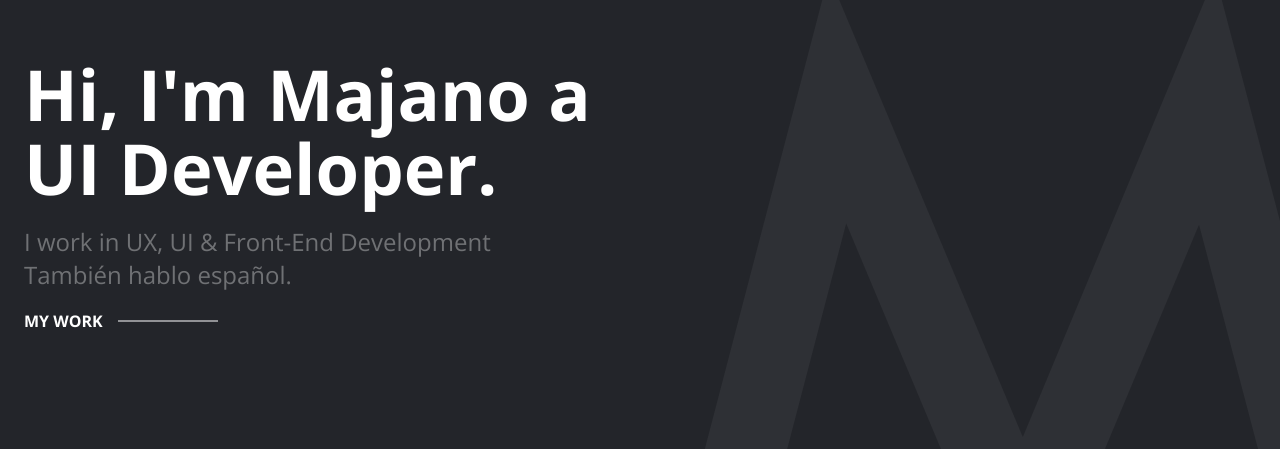
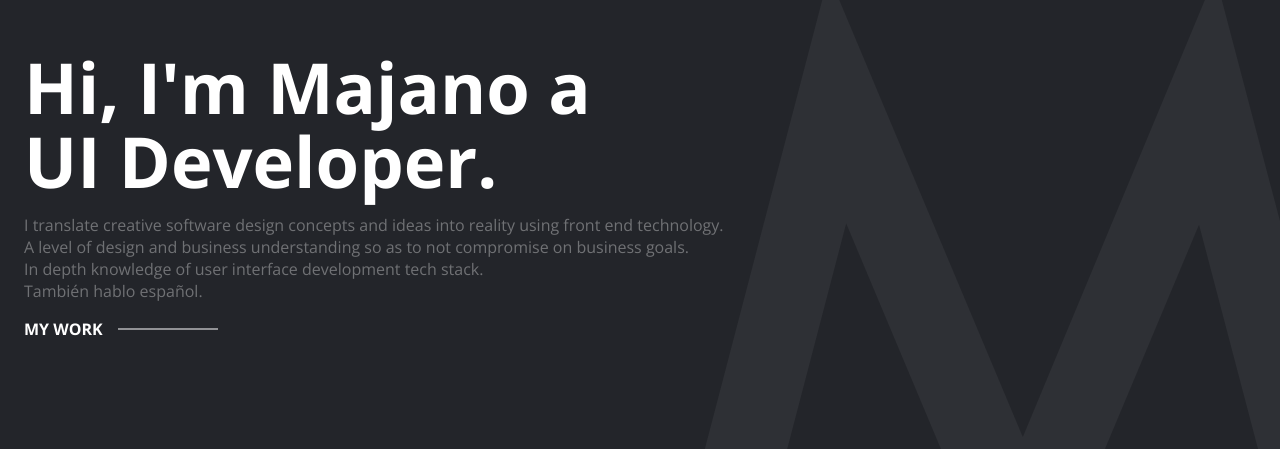
Before and after one commit to majano/majano, a plain HTML site: page index.html in a window 1280 px wide. Shown: the part 140-589 px from the top of the page. Drawn offline with nearby package versions, Linux system fonts and the light colour scheme.

Commit message:
description update

```diff
--- a/index.html
+++ b/index.html
@@ -26,7 +26,10 @@
         <div class="content">
             <div>
                 <h1>Hi, I'm Majano a <br>UI Developer.</h1>
-                <h2>I work in UX, UI & Front-End Development <br>También hablo español.</h2>
+                <p>I translate creative software design concepts and ideas into reality using front end technology. <br>
+                    A level of design and business understanding so as to not compromise on business goals. <br>
+                    In depth knowledge of user interface development tech stack. <br>
+                    También hablo español.</p>
                 <a href="https://www.behance.net/jmajano" target="_blank">My Work</a>
             </div>
         </div>
```
